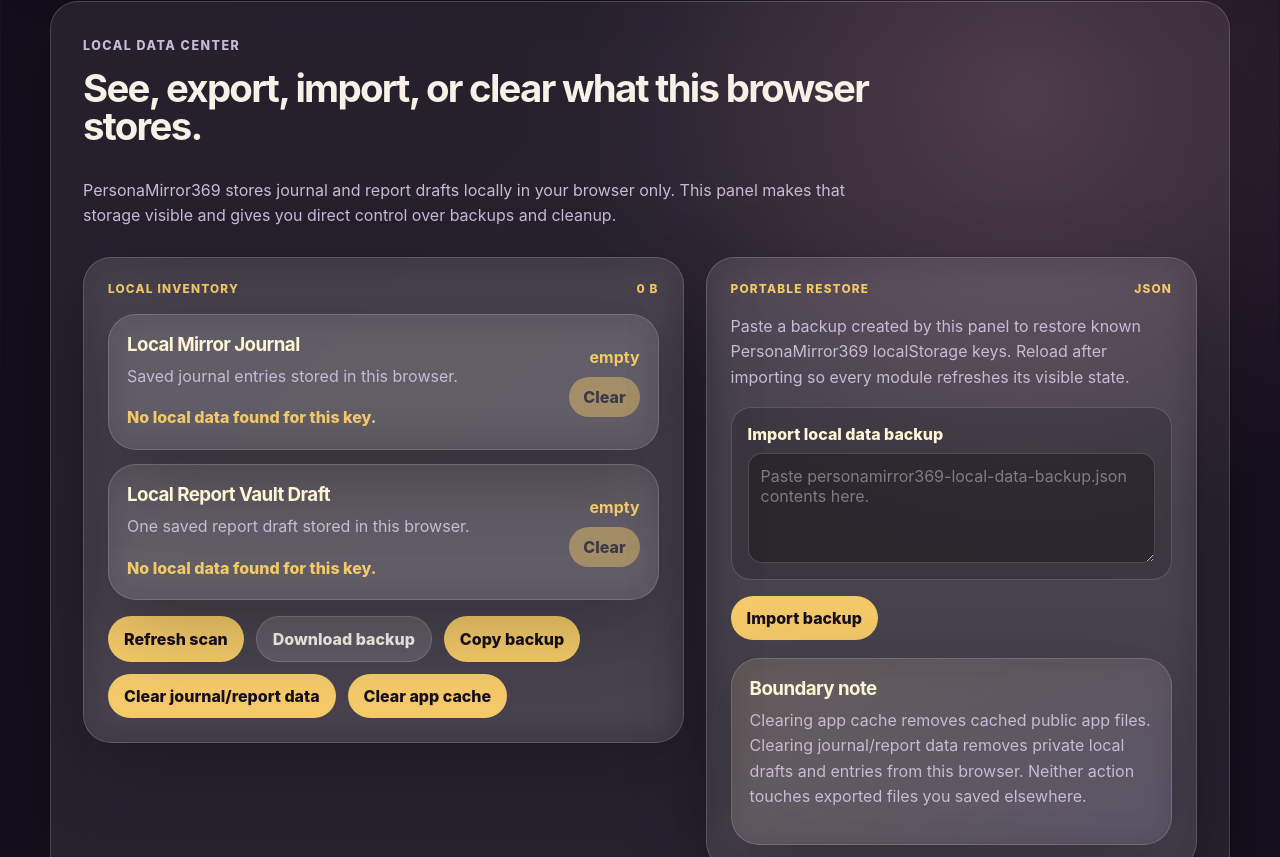
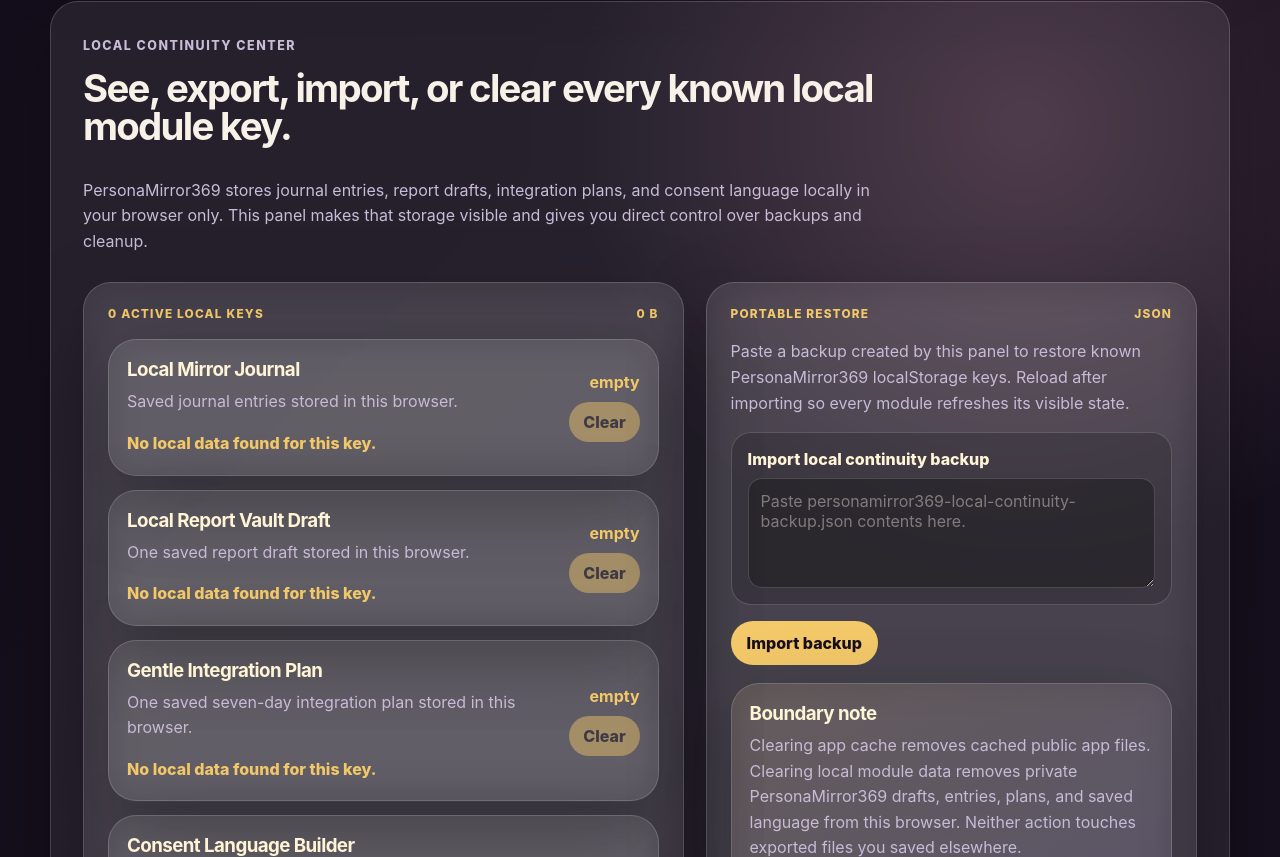
Before and after one commit to MichaelWave369/personamirror369, a React (Vite) app: page / in a window 1280 px wide. Shown: the part 2403-3260 px from the top of the page. Built offline with nearby package versions, Linux system fonts and the light colour scheme.

Commit message:
Expand Local Data Center continuity keys

```diff
--- a/src/components/LocalDataCenter.tsx
+++ b/src/components/LocalDataCenter.tsx
@@ -11,6 +11,16 @@ const STORAGE_KEYS = [
     label: 'Local Report Vault Draft',
     description: 'One saved report draft stored in this browser.',
   },
+  {
+    key: 'personamirror369.gentleIntegrationPlan.v1',
+    label: 'Gentle Integration Plan',
+    description: 'One saved seven-day integration plan stored in this browser.',
+  },
+  {
+    key: 'personamirror369.consentLanguageBuilder.v1',
+    label: 'Consent Language Builder',
+    description: 'Saved self-owned consent language drafts stored in this browser.',
+  },
 ];
 
 interface StorageRow {
@@ -23,7 +33,7 @@ interface StorageRow {
 }
 
 interface PersonaMirrorBackup {
-  schemaVersion: 1;
+  schemaVersion: 2;
   app: 'PersonaMirror369';
   exportedAt: string;
   localStorage: Record<string, string | null>;
@@ -35,9 +45,10 @@ export function LocalDataCenter() {
   const [status, setStatus] = useState('');
 
   const totalBytes = useMemo(() => rows.reduce((sum, row) => sum + row.bytes, 0), [rows]);
+  const activeKeyCount = useMemo(() => rows.filter((row) => row.exists).length, [rows]);
   const backup = useMemo<PersonaMirrorBackup>(
     () => ({
-      schemaVersion: 1,
+      schemaVersion: 2,
       app: 'PersonaMirror369',
       exportedAt: new Date().toISOString(),
       localStorage: Object.fromEntries(STORAGE_KEYS.map((item) => [item.key, localStorage.getItem(item.key)])),
@@ -52,7 +63,7 @@ export function LocalDataCenter() {
   async function copyBackup() {
     try {
       await navigator.clipboard.writeText(JSON.stringify(backup, null, 2));
-      setStatus('Copied local data backup JSON.');
+      setStatus('Copied full local continuity backup JSON.');
     } catch {
       setStatus('Clipboard copy was blocked. Use Download Backup instead.');
     }
@@ -60,11 +71,11 @@ export function LocalDataCenter() {
 
   function downloadBackup() {
     downloadFile(
-      'personamirror369-local-data-backup.json',
+      'personamirror369-local-continuity-backup.json',
       JSON.stringify(backup, null, 2),
       'application/json;charset=utf-8',
     );
-    setStatus('Downloaded local data backup JSON.');
+    setStatus('Downloaded full local continuity backup JSON.');
   }
 
   function importBackup() {
@@ -83,7 +94,7 @@ export function LocalDataCenter() {
       });
 
       refresh();
-      setStatus('Imported known PersonaMirror369 local data keys. Reload the page to sync all visible modules.');
+      setStatus('Imported known PersonaMirror369 local continuity keys. Reload the page to sync all visible modules.');
     } catch {
       setStatus('Could not import backup. Check that the pasted text is valid JSON.');
     }
@@ -92,13 +103,13 @@ export function LocalDataCenter() {
   function clearKey(key: string) {
     localStorage.removeItem(key);
     refresh();
-    setStatus('Cleared one local data key. Reload the page to sync all visible modules.');
+    setStatus('Cleared one local continuity key. Reload the page to sync all visible modules.');
   }
 
   function clearAllLocalData() {
     STORAGE_KEYS.forEach((item) => localStorage.removeItem(item.key));
     refresh();
-    setStatus('Cleared PersonaMirror369 journal/report local data in this browser. Reload to sync all modules.');
+    setStatus('Cleared all known PersonaMirror369 local continuity data in this browser. Reload to sync all modules.');
   }
 
   async function clearAppCaches() {
@@ -116,18 +127,19 @@ export function LocalDataCenter() {
   return (
     <section id="data-center" className="panel interactive-panel data-center-panel">
       <div className="panel-heading">
-        <p className="section-kicker">Local Data Center</p>
-        <h2>See, export, import, or clear what this browser stores.</h2>
+        <p className="section-kicker">Local Continuity Center</p>
+        <h2>See, export, import, or clear every known local module key.</h2>
         <p>
-          PersonaMirror369 stores journal and report drafts locally in your browser only. This panel
-          makes that storage visible and gives you direct control over backups and cleanup.
+          PersonaMirror369 stores journal entries, report drafts, integration plans, and consent
+          language locally in your browser only. This panel makes that storage visible and gives you
+          direct control over backups and cleanup.
         </p>
       </div>
 
       <div className="data-center-grid">
         <article className="data-control-card">
           <div className="mask-card-topline">
-            <span>Local inventory</span>
+            <span>{activeKeyCount} active local keys</span>
             <span>{formatBytes(totalBytes)}</span>
           </div>
           <div className="data-row-list">
@@ -152,13 +164,13 @@ export function LocalDataCenter() {
               Refresh scan
             </button>
             <button type="button" onClick={downloadBackup}>
-              Download backup
+              Download full backup
             </button>
             <button type="button" onClick={copyBackup}>
-              Copy backup
+              Copy full backup
             </button>
             <button type="button" onClick={clearAllLocalData}>
-              Clear journal/report data
+              Clear all local module data
             </button>
             <button type="button" onClick={clearAppCaches}>
               Clear app cache
@@ -176,11 +188,11 @@ export function LocalDataCenter() {
             Reload after importing so every module refreshes its visible state.
           </p>
           <label className="text-field">
-            <span>Import local data backup</span>
+            <span>Import local continuity backup</span>
             <textarea
               value={importText}
               onChange={(event) => setImportText(event.target.value)}
-              placeholder="Paste personamirror369-local-data-backup.json contents here."
+              placeholder="Paste personamirror369-local-continuity-backup.json contents here."
             />
           </label>
           <div className="report-actions">
@@ -191,9 +203,9 @@ export function LocalDataCenter() {
           <div className="data-safety-note">
             <h3>Boundary note</h3>
             <p>
-              Clearing app cache removes cached public app files. Clearing journal/report data removes
-              private local drafts and entries from this browser. Neither action touches exported files
-              you saved elsewhere.
+              Clearing app cache removes cached public app files. Clearing local module data removes
+              private PersonaMirror369 drafts, entries, plans, and saved language from this browser.
+              Neither action touches exported files you saved elsewhere.
             </p>
           </div>
           {status ? <p className="report-status">{status}</p> : null}
@@ -228,6 +240,16 @@ function summarizeValue(key: string, value: string | null): string {
       const savedAt = 'savedAt' in parsed && typeof parsed.savedAt === 'string' ? parsed.savedAt : 'unknown time';
       return `One report draft saved locally at ${savedAt}.`;
     }
+
+    if (key.includes('gentleIntegrationPlan') && parsed && typeof parsed === 'object') {
+      const savedAt = 'savedAt' in parsed && typeof parsed.savedAt === 'string' ? parsed.savedAt : 'unknown time';
+      const dayCount = 'days' in parsed && Array.isArray(parsed.days) ? parsed.days.length : 0;
+      return `One integration plan saved locally at ${savedAt} with ${dayCount} practice days.`;
+    }
+
+    if (key.includes('consentLanguageBuilder') && Array.isArray(parsed)) {
+      return `${parsed.length} saved consent language entr${parsed.length === 1 ? 'y' : 'ies'} stored locally.`;
+    }
   } catch {
     return 'Local data exists, but could not be summarized as JSON.';
   }
```
